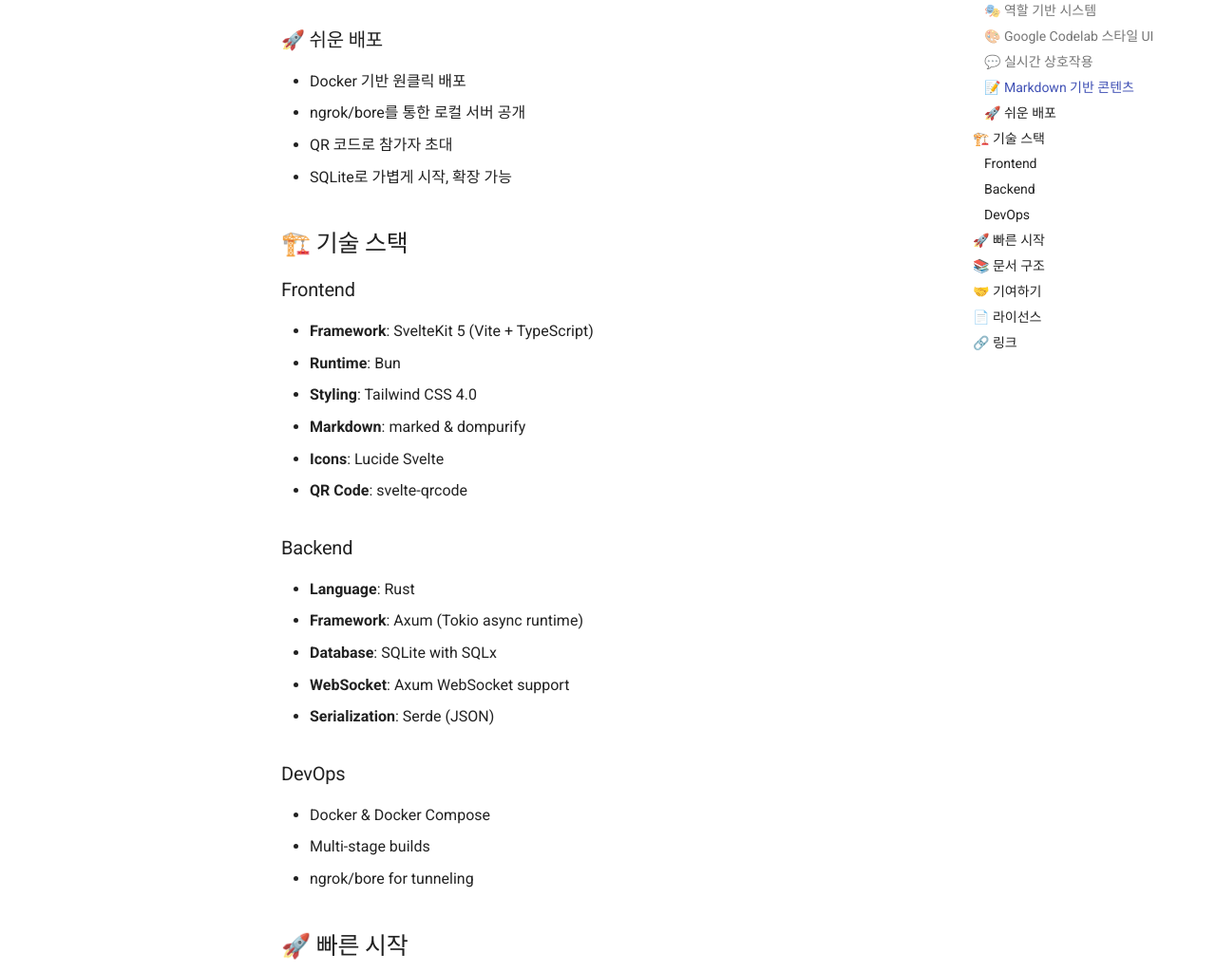
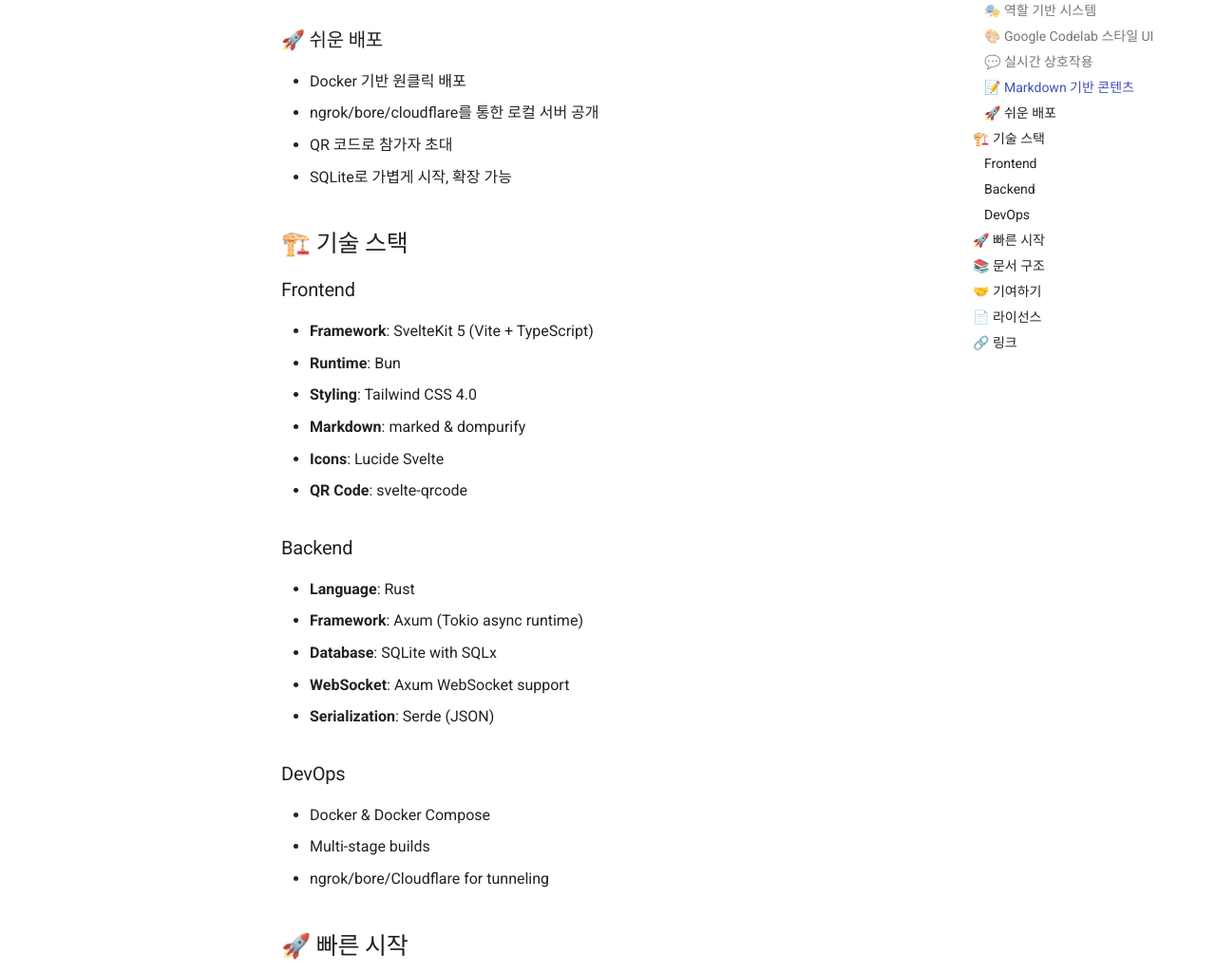
Before and after one commit to JAICHANGPARK/open-codelabs, an MkDocs documentation site: the page built from docs/index.md, in a window 1280 px wide and 1400 px high, scrolled down 1120 px. Shown: the part 151-1175 px from the top of the window at 95% size. Built offline with MkDocs 1.6.1 and Material for MkDocs 9.7.7, drawn with Linux system fonts in a browser that asks for light colours; comment, search, counter and statistics services are not loaded; the version menu is left out.

Commit message:
Update index.md

```diff
--- a/docs/index.md
+++ b/docs/index.md
@@ -36,7 +36,7 @@
 
 ### 🚀 쉬운 배포
 - Docker 기반 원클릭 배포
-- ngrok/bore를 통한 로컬 서버 공개
+- ngrok/bore/cloudflare를 통한 로컬 서버 공개
 - QR 코드로 참가자 초대
 - SQLite로 가볍게 시작, 확장 가능
 
@@ -60,7 +60,7 @@
 ### DevOps
 - Docker & Docker Compose
 - Multi-stage builds
-- ngrok/bore for tunneling
+- ngrok/bore/Cloudflare for tunneling
 
 ## 🚀 빠른 시작
 
```
